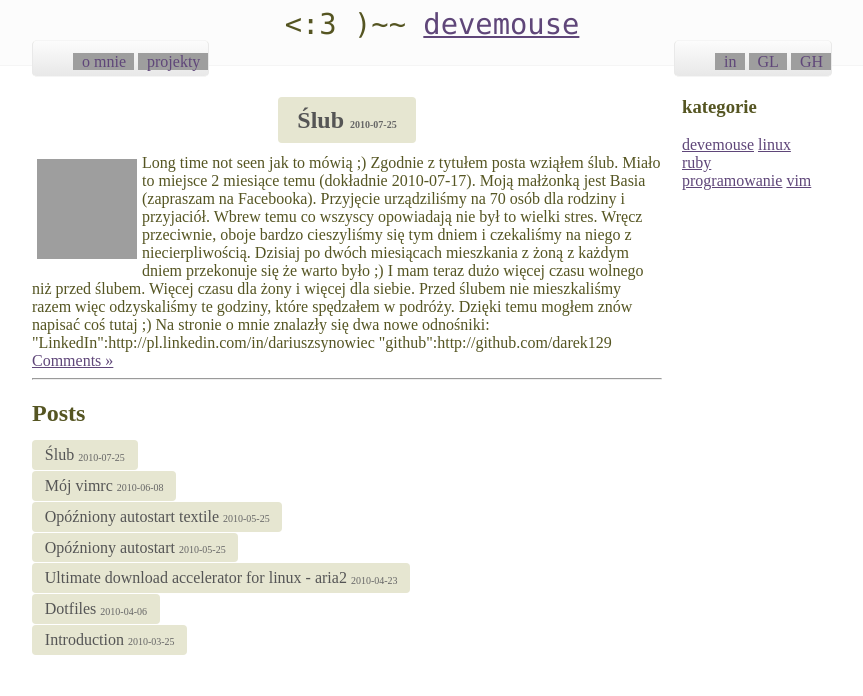
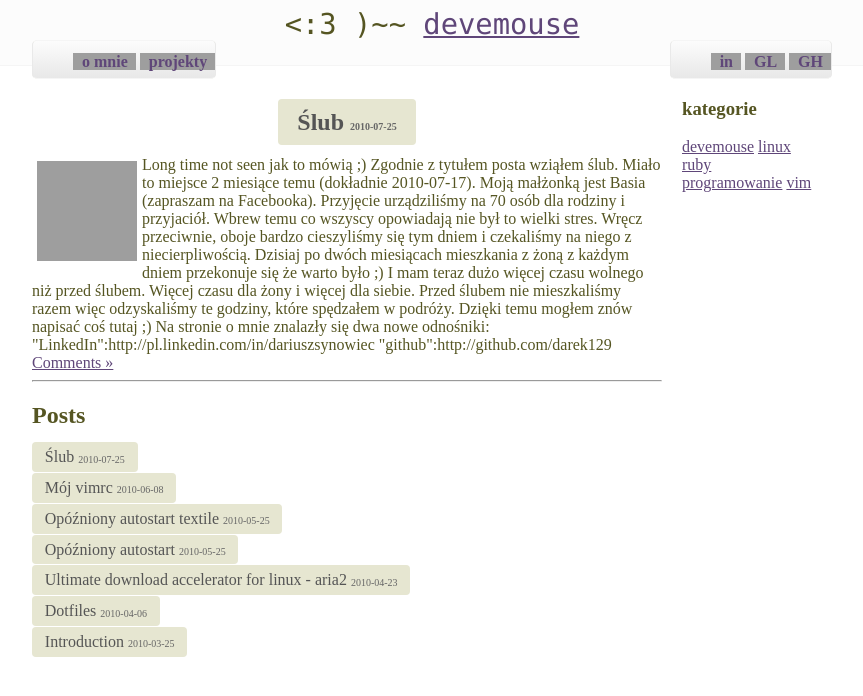
Before and after one commit to devemouse/devemouse.github.com, a Jekyll site: the page built from index.html, in a window 1280 px wide. Shown: the top 696 px of the page, without its empty margins (218-1081 px from the left). Built offline with Jekyll 4.4.1, drawn with Linux system fonts in a browser that asks for light colours; Markdown is read by kramdown in place of the engine named in the settings; grey boxes are pictures that could not be loaded.

Commit message:
updated css

```diff
--- a/css/default.css
+++ b/css/default.css
@@ -145,10 +145,10 @@ li.post {
 .nav-top a {
    color: #4183C4;
    text-decoration: none;
+   font-weight: bold;
 }
 
 .nav-left,.nav-right {
-   height:30px;
    margin:0px;
    padding-top:5px;
    background: #E6E6D1;
```
